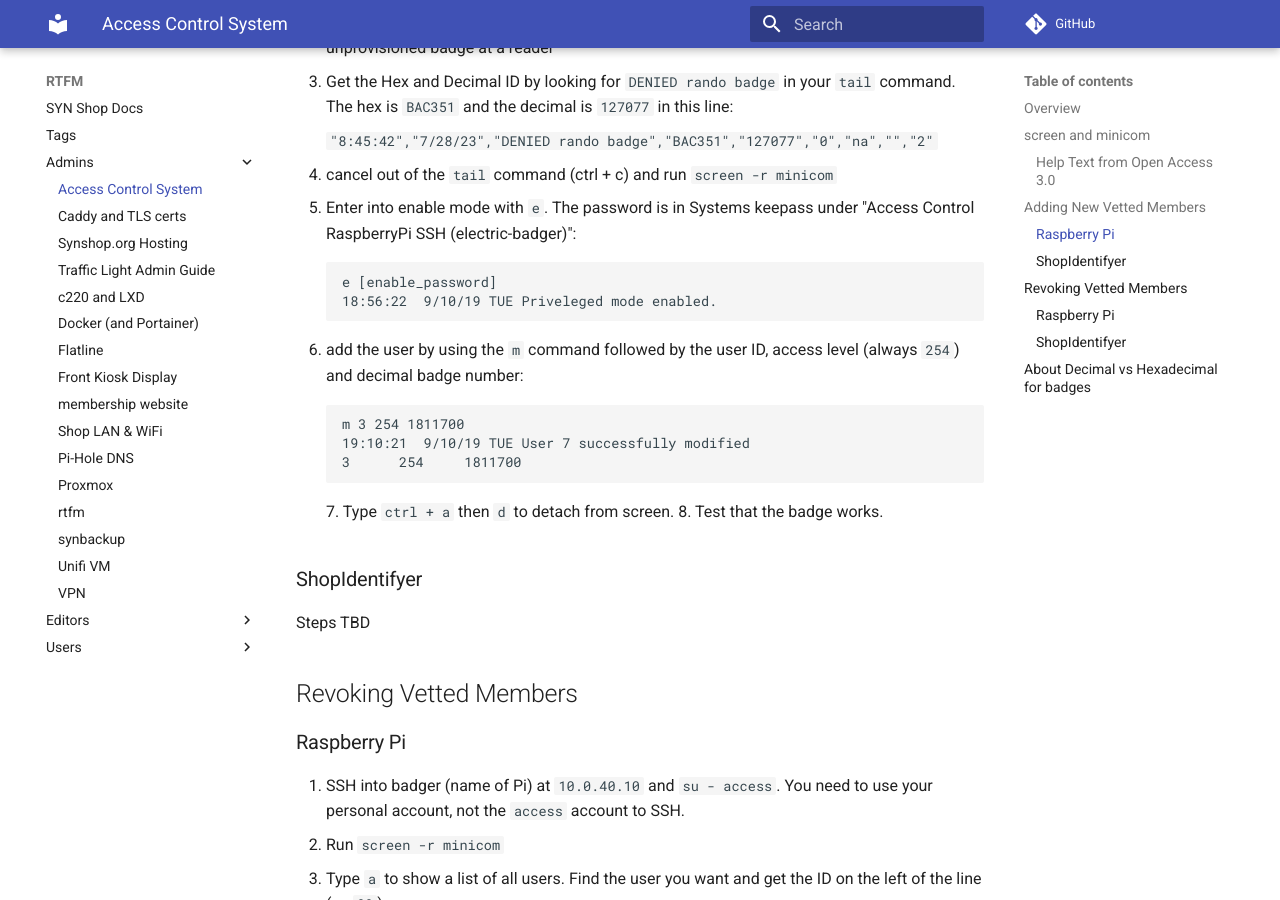
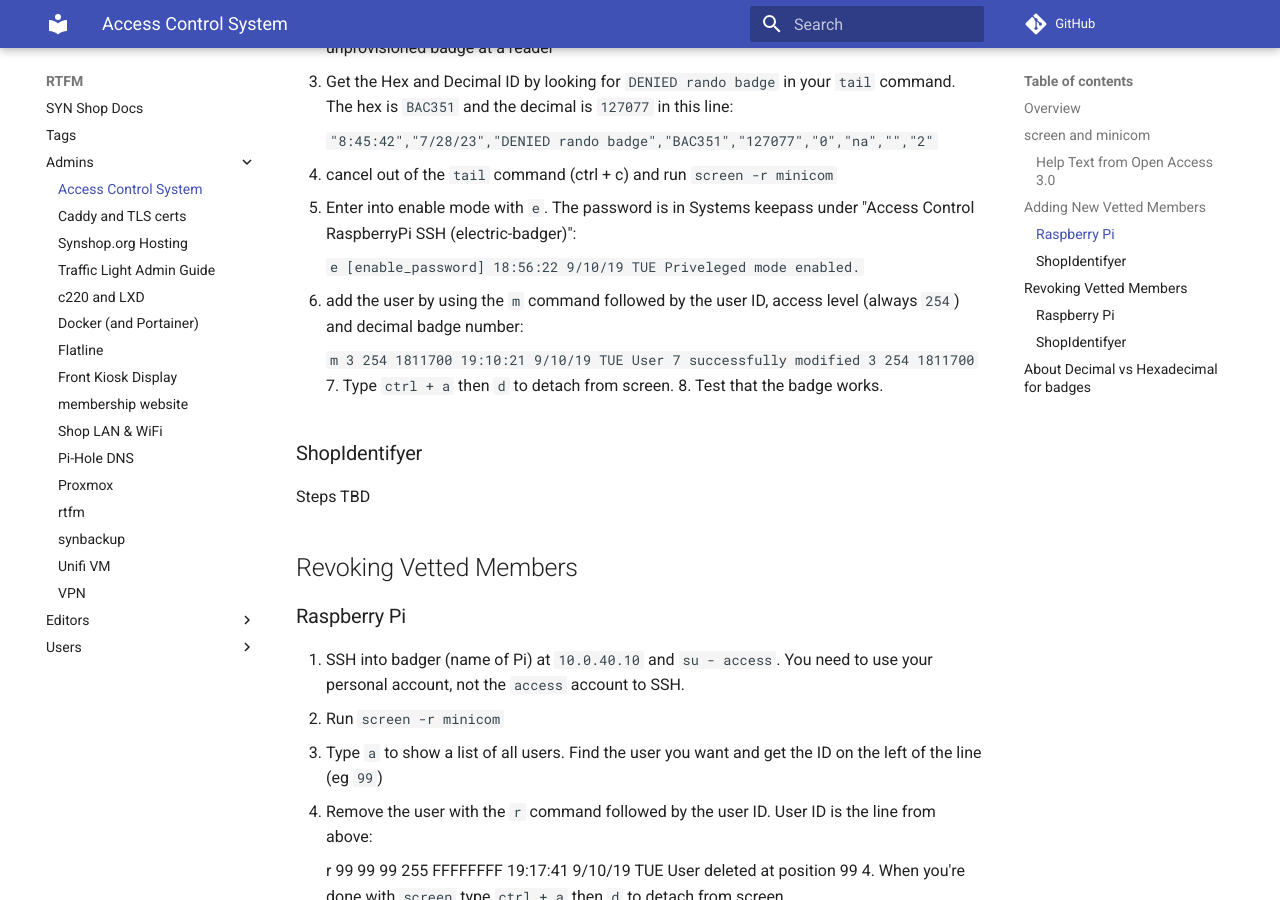
Before and after one commit to synshop/rtfm, an MkDocs documentation site: the page built from docs/admins/Access Control System.md, in a window 1280 px wide and 900 px high, scrolled down 1726 px. Built offline with MkDocs 1.6.1 and Material for MkDocs 9.7.7, drawn with Linux system fonts in a browser that asks for light colours; comment, search, counter and statistics services are not loaded.

Commit message:
Update mkdocs.yml

```diff
--- a/mkdocs.yml
+++ b/mkdocs.yml
@@ -10,11 +10,6 @@
     - js/rtfm.js
 
 markdown_extensions:
-
-# admonitions
-    - admonition
-    - pymdownx.details
-    - pymdownx.superfences
 # formatting
     - pymdownx.keys
     - pymdownx.caret
```
